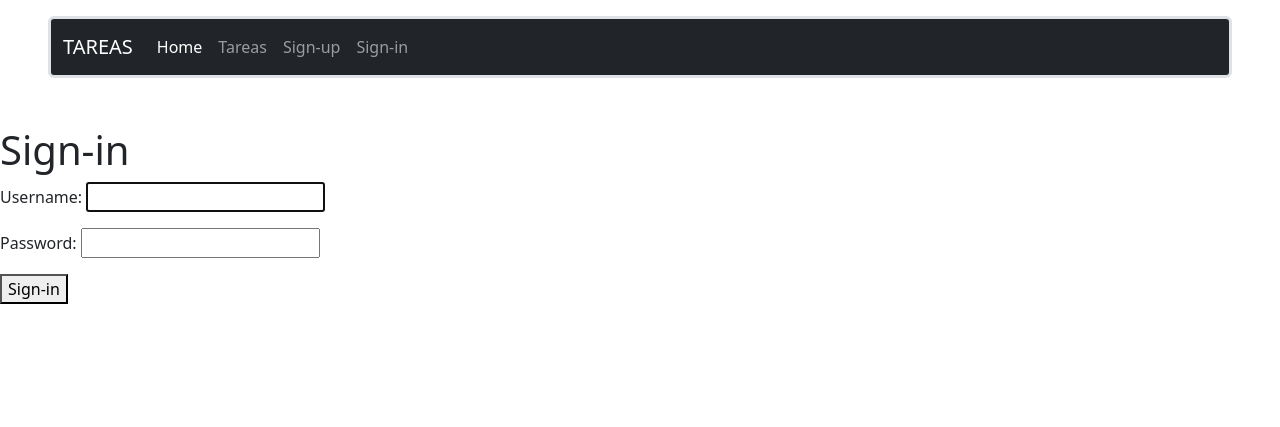
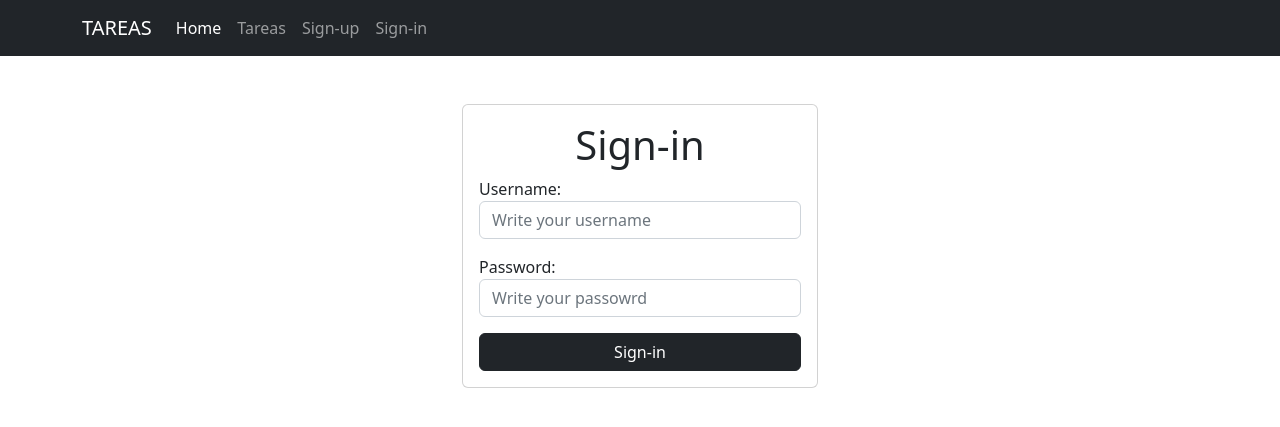
Before and after one commit to naorlando/proyecto-pyhton-grupo7, a Django app: page /signin/ in a window 1280 px wide. Shown: the top 427 px of the page. Run offline with Django 4.2, Linux system fonts and the light colour scheme; some libraries are stand-ins or nearby versions.

Commit message:
visuales al sign-up y sign-in

```diff
--- a/proyecto_python/ProyectoWebApp/templates/menu.html
+++ b/proyecto_python/ProyectoWebApp/templates/menu.html
@@ -1,13 +1,17 @@
-<nav class=" navbar navbar-expand-lg bg-light border border-3 rounded mt-3 mb-5 mx-5 navbar-dark bg-dark">
-    <div class="container-fluid">
+<nav class=" navbar navbar-expand-lg navbar-dark bg-dark">
+    <div class="container">
       <a class="navbar-brand" href="#">TAREAS</a>
       <button class="navbar-toggler" type="button" data-bs-toggle="collapse" data-bs-target="#navbarNavAltMarkup" aria-controls="navbarNavAltMarkup" aria-expanded="false" aria-label="Toggle navigation">
         <span class="navbar-toggler-icon"></span>
       </button>
       <div class="collapse navbar-collapse" id="navbarNavAltMarkup">
         <div class="navbar-nav">
-          <a class="nav-link active" aria-current="page" href="/">Home</a>
-          <a class="nav-link" href="/tareas">Tareas</a>
+          <li class="nav-item">
+            <a class="nav-link active" aria-current="page" href="/">Home</a>
+          </li>
+          <li class="nav-item">
+            <a class="nav-link" href="/tareas">Tareas</a>
+          </li>
           {% if user.is_authenticated %}
           <a class="nav-link" href="/tareas/crear">Crear</a>
           <a class="nav-link" href="/logout">Logout</a>
--- a/proyecto_python/ProyectoWebApp/templates/signin.html
+++ b/proyecto_python/ProyectoWebApp/templates/signin.html
@@ -1,17 +1,41 @@
-{% extends 'base.html' %}
-{% block content %}
-<h1>Sign-in</h1>
+{% extends 'base.html' %} {% block content %}
 
+<main class="container">
+    <div class="row">
+        <section class="col-md-4 offset-md-4">
+            <form action="/signin/" method="POST" class="card card-body mt-5">
 
-<form action="/signin/" method="POST">
-    {{error}}
-    {% csrf_token %}
-    {{form.as_p}}
-    <button>
-        Sign-in
-    </button>
+              <h1 class="text-center">Sign-in</h1>
 
-</form>
+              {{error}}
 
+              {% csrf_token %}
 
+              <div class="mb-3">
+                <label for="username">Username:</label>
+                <input
+                  type="text"
+                  name="username"
+                  id="username"
+                  class="form-control"
+                  placeholder="Write your username"
+                />
+              </div>
+              <div class="mb-3">
+                <label for="password">Password:</label>
+                <input
+                  type="password"
+                  name="password"
+                  id="password"
+                  class="form-control"
+                  placeholder="Write your passowrd"
+                />
+              </div>
+
+              <button class="btn btn-dark">Sign-in</button>
+            </form>
+
+        </section>
+    </div>
+</main>
 {% endblock %}
--- a/proyecto_python/ProyectoWebApp/views.py
+++ b/proyecto_python/ProyectoWebApp/views.py
@@ -30,7 +30,7 @@ def signup(request):
                     username=request.POST['username'], password=request.POST['password1'])
                 user.save()
                 login(request, user)
-                return redirect('Home')
+                return redirect('Tareas')
             # manejo el error integrity (sacando el try catch podemos ver el error)
             except IntegrityError:
                 return render(request, 'signup.html', {
@@ -57,7 +57,7 @@ def signin(request):
         })
         else:
             login(request,user)
-            return redirect('Home')
+            return redirect('Tareas')
 
 def signout(request):
     logout(request)
```
Also changed, not shown: proyecto_python/ProyectoWebApp/templates/home.html (+14 -1 lines), proyecto_python/ProyectoWebApp/templates/signup.html (+30 -9 lines).
